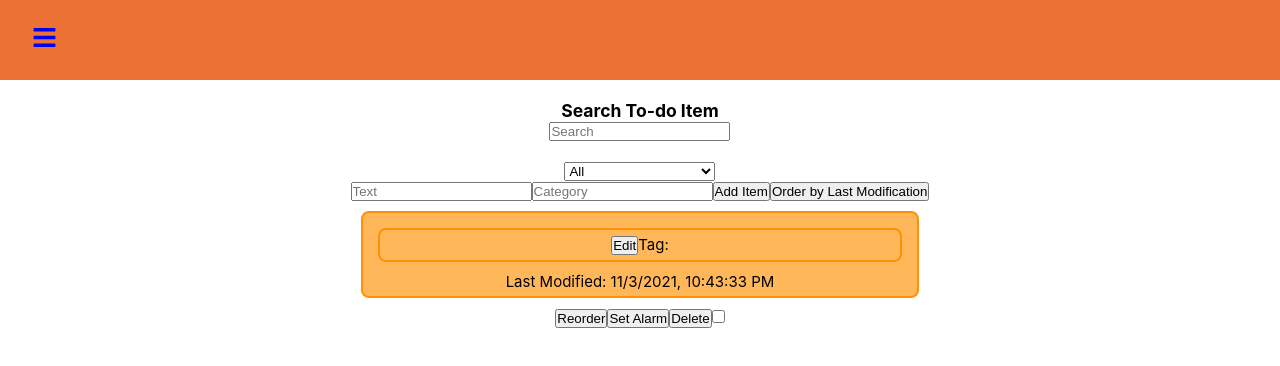
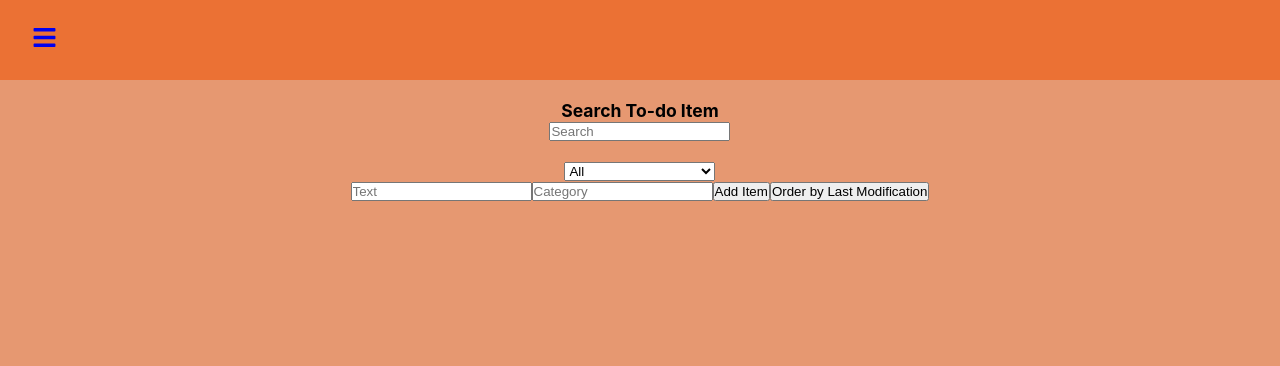
Before and after one commit to jaakko13/toDoList-ReactJS, a React (Create React App) app: page / in a window 1280 px wide. Shown: the top 366 px of the page. Built offline with nearby package versions, Linux system fonts and the light colour scheme; data requests are answered from the project's data file.

Commit message:
Final adjustments with color and sizing

```diff
--- a/db.json
+++ b/db.json
@@ -1,15 +1,4 @@
 {
-  "tasks": [
-    {
-      "text": "",
-      "completed": false,
-      "tag": "",
-      "lastMod": 1635972213921,
-      "displayDate": "11/3/2021, 10:43:33 PM",
-      "outOfTime": false,
-      "alarm": "",
-      "id": 1
-    }
-  ],
+  "tasks": [],
   "completed": []
 }
--- a/src/pages/Complete.js
+++ b/src/pages/Complete.js
@@ -1,5 +1,7 @@
 import React from 'react'
 import axios from 'axios'
+import './complete.css';
+
 
 function Complete() {
 
@@ -89,13 +91,18 @@ function Complete() {
 	}
 
 	return (
-		<div>
-			Complete
+		<div className='ting'>
+			<h3>List of Completed Items</h3>
 			{complete.map((item) => (
-				<div>
-					{item.text}
-					<button onClick={() => deleteItem(item.id, item.tag)}>Delete</button>
-					<input type='checkbox' onChange={() => backwardsComplete(item.id)} checked={item.completed} />
+				<div className='complete'>
+					<div>
+						{item.text}
+						{` Tag: ` + item.tag}
+					</div>
+					<div>
+						<button onClick={() => deleteItem(item.id, item.tag)}>Delete</button>
+						<input type='checkbox' onChange={() => backwardsComplete(item.id)} checked={item.completed} />
+					</div>
 				</div>
 			))}
 		</div>
--- /dev/null
+++ b/src/pages/complete.css
@@ -0,0 +1,10 @@
+.complete{
+    flex-direction: column;
+    padding-bottom: 25px;
+    padding-left: 10px;
+}
+
+.ting {
+    background-color: #e69871;
+	height: 100vh;
+}
--- a/src/pages/home.css
+++ b/src/pages/home.css
@@ -2,6 +2,9 @@
 	text-align: center;
 	flex-direction: column;
 	display: flex;
+	background-color: #e69871;
+	height: 100vh;
+
 }
 .list {
 	text-align: center;
--- a/src/pages/home.js
+++ b/src/pages/home.js
@@ -57,6 +57,7 @@ function Home() {
 	function handleSubmit(e) {
 
 		const newTodo = { //template for each task created
+			id: new Date().getTime(), //own id to avoid duplicate ids between todo and completed lists
 			text: current,
 			completed: false,
 			tag: tag,
@@ -69,7 +70,7 @@ function Home() {
 		fetch('http://127.0.0.1:3010/tasks', { //Used to POST new tasks to db
 			method: 'POST',
 			headers: { 'Content-Type': 'application/json' },
-			body: JSON.stringify({ text: newTodo.text, completed: newTodo.completed, tag: newTodo.tag, lastMod: newTodo.lastMod, displayDate: newTodo.displayDate, outOfTime: newTodo.outOfTime, alarm: newTodo.alarm })
+			body: JSON.stringify({ id: newTodo.id, text: newTodo.text, completed: newTodo.completed, tag: newTodo.tag, lastMod: newTodo.lastMod, displayDate: newTodo.displayDate, outOfTime: newTodo.outOfTime, alarm: newTodo.alarm })
 		}).then((resp) => resp.json())
 			.then((data) => { console.log(data) });
 
--- /dev/null
+++ b/src/pages/info.css
@@ -0,0 +1,4 @@
+.info {
+    background-color: #e69871;
+	height: 100vh;
+}
--- a/src/pages/info.js
+++ b/src/pages/info.js
@@ -1,8 +1,10 @@
 import React from 'react'
+import './info.css';
+
 
 function Info() {
 	return (
-		<div>
+		<div className='info'>
 			<h3>Author:</h3>
 			<p>Jaakko Virtanen</p>
 
@@ -23,7 +25,9 @@ function Info() {
 				<br></br>
 				button which deletes the item, and the checkbox which completes the item and moves it to the complete list which can be found from the menu
 				<br></br>
-				at the top left of the page.
+				at the top left of the page. From the complete list the user is able to delete items for good or uncheck them which sends the items back to
+				<br></br>
+				the main page.
 			</p>
 
 			<h3>Licenses/Permissions:</h3>
```
